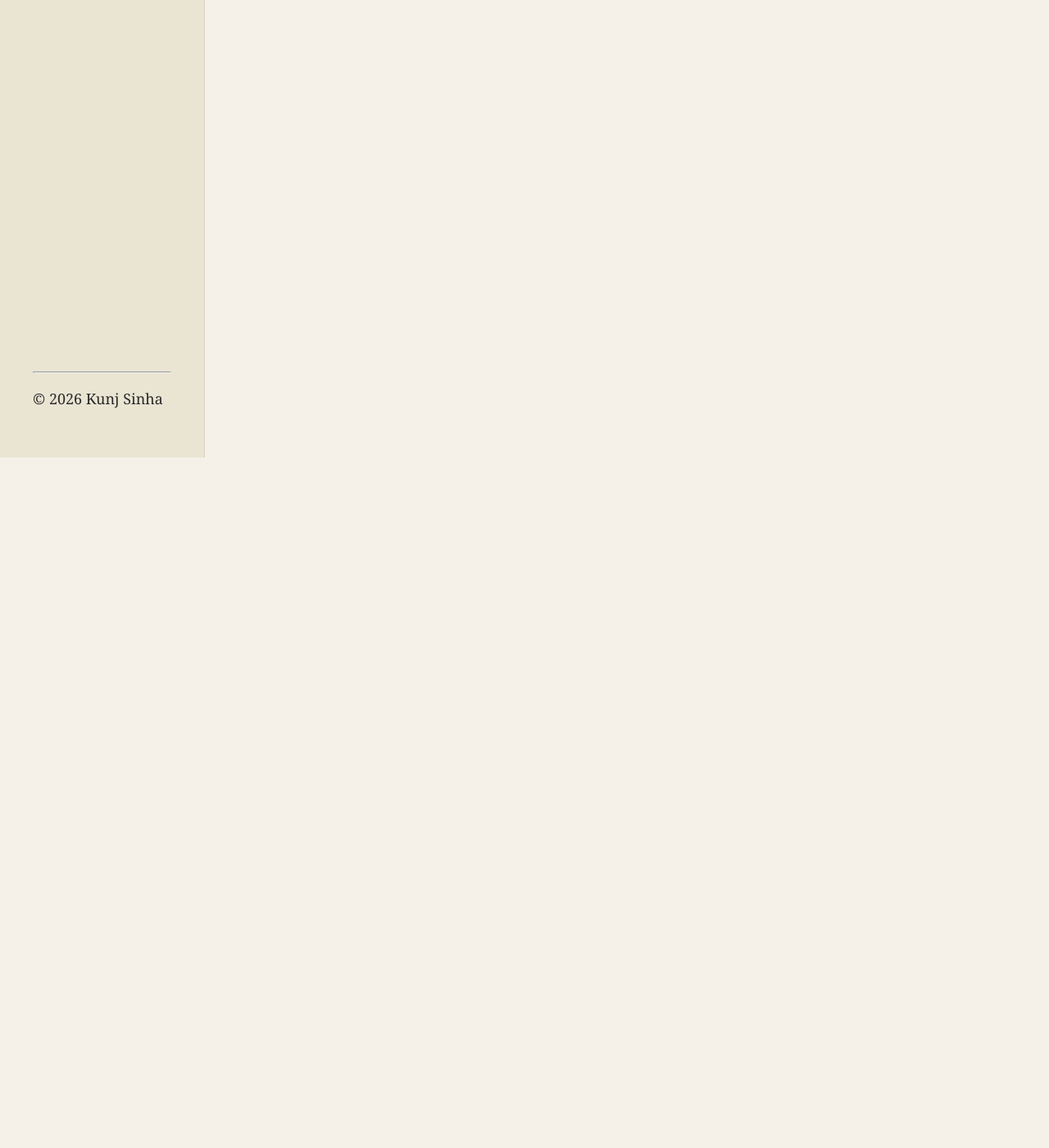
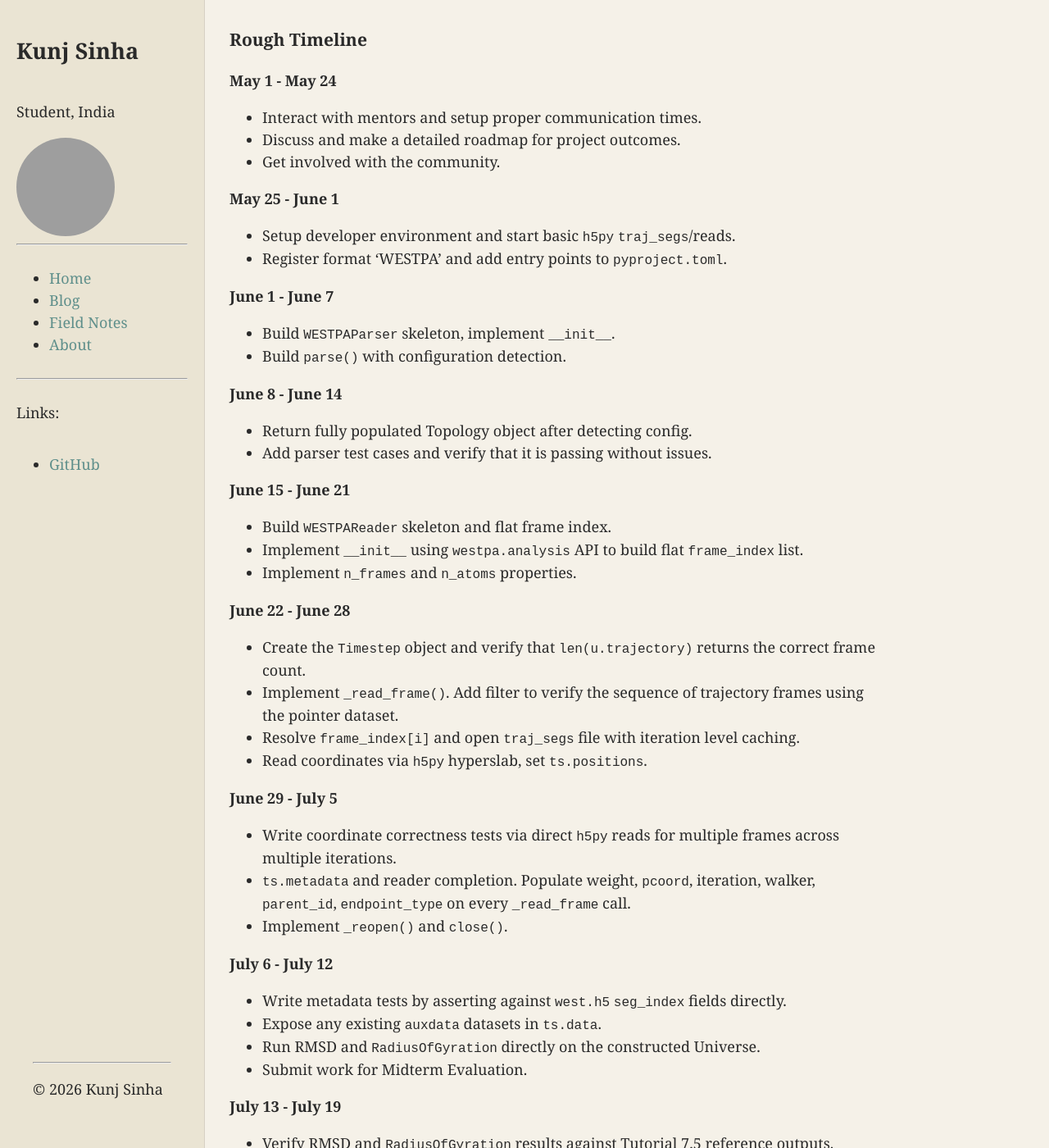
Before and after one commit to kunjsinha/kunjsinha.github.io, a Jekyll site: the page built from _posts/2026-05-02-GSoC-intro.md, in a window 1280 px wide and 1400 px high, scrolled down 842 px. Shown: the whole window at 82% size. Built offline with Jekyll 4.4.1, drawn with Linux system fonts in a browser that asks for light colours; some of the changed text lies outside the part shown; grey boxes are pictures that could not be loaded.

Commit message:
Add rough timeline for gsoc to blog post 1

```diff
--- a/_posts/2026-05-02-GSoC-intro.md
+++ b/_posts/2026-05-02-GSoC-intro.md
@@ -11,7 +11,7 @@ date: 2026-05-02
 
 Hi! I’m Kunj Sinha
 
-A big thanks to [MDAnalysis](https://www.mdanalysis.org/) and [WESTPA](https://westpa.github.io/westpa/) for accepting my proposal for [GSoC 2026](https://summerofcode.withgoogle.com/).
+A big thanks to [MDAnalysis](https://www.mdanalysis.org/) and [WESTPA](https://westpa.github.io/westpa/) for accepting my proposal for [Google Summer of Code 2026](https://summerofcode.withgoogle.com/).
 
 I'll be mentored by [Jeremy Leung](https://github.com/jeremyleung521), [Lillian Chong](https://github.com/ltchong) and [Nilay Verma](https://github.com/nilay-v3rma).
 
@@ -20,4 +20,74 @@ I will be working on the project ["Interface for post-simulation analysis (“cr
 Summary: <br>
 This project aims to implement a WESTPAParser and a WESTPAReader in WESTPA which will expose WESTPA’s [HDF5 Framework](https://westpa.readthedocs.io/en/latest/users_guide/hdf5.html) simulation data as a standard MDAnalysis [Universe](https://userguide.mdanalysis.org/stable/universe.html). Currently, users are required to write extensive boilerplate code to manually navigate the HDF5 simulation data via WESTPA’s [w_crawl](https://westpa.readthedocs.io/en/latest/documentation/cli/w_crawl.html) before any structural observables can be computed. This project replaces that manual process by allowing users to obtain an MDAnalysis Universe directly from a west.h5 simulation file. This native integration will be accessible through both a Python API and a new w_mdacrawl CLI tool, serving as a high performance drop-in replacement for existing workflows. The project will also allow users to use MDAnalysis’s AnalysisBase backend to perform analysis using parallelization. Furthermore, the project will also implement a method to save the resulting analysis results back into the HDF5 framework as auxdata. This will ensure that any computed properties remain compatible with the broader WESTPA ecosystem for use in future simulations or downstream analysis tools like [w_ipa](https://westpa.readthedocs.io/en/latest/users_guide/command_line_tools/w_ipa.html).
 
+<br>
+
+### Rough Timeline
+
+**May 1 - May 24**
+* Interact with mentors and setup proper communication times.
+* Discuss and make a detailed roadmap for project outcomes.
+* Get involved with the community.
+
+**May 25 - June 1**
+* Setup developer environment and start basic `h5py` `traj_segs`/reads.
+* Register format ‘WESTPA’ and add entry points to `pyproject.toml`.
+
+**June 1 - June 7**
+* Build `WESTPAParser` skeleton, implement `__init__`.
+* Build `parse()` with configuration detection.
+
+**June 8 - June 14**
+* Return fully populated Topology object after detecting config.
+* Add parser test cases and verify that it is passing without issues.
+
+**June 15 - June 21**
+* Build `WESTPAReader` skeleton and flat frame index.
+* Implement `__init__` using `westpa.analysis` API to build flat `frame_index` list.
+* Implement `n_frames` and `n_atoms` properties.
+
+**June 22 - June 28**
+* Create the `Timestep` object and verify that `len(u.trajectory)` returns the correct frame count.
+* Implement `_read_frame()`. Add filter to verify the sequence of trajectory frames using the pointer dataset.
+* Resolve `frame_index[i]` and open `traj_segs` file with iteration level caching.
+* Read coordinates via `h5py` hyperslab, set `ts.positions`.
+
+**June 29 - July 5**
+* Write coordinate correctness tests via direct `h5py` reads for multiple frames across multiple iterations.
+* `ts.metadata` and reader completion. Populate weight, `pcoord`, iteration, walker, `parent_id`, `endpoint_type` on every `_read_frame` call.
+* Implement `_reopen()` and `close()`.
+
+**July 6 - July 12**
+* Write metadata tests by asserting against `west.h5` `seg_index` fields directly.
+* Expose any existing `auxdata` datasets in `ts.data`.
+* Run RMSD and `RadiusOfGyration` directly on the constructed Universe.
+* Submit work for Midterm Evaluation.
+
+**July 13 - July 19**
+* Verify RMSD and `RadiusOfGyration` results against Tutorial 7.5 reference outputs.
+* Setup skeleton for parallelization support.
+* Document completed work so far.
+
+**July 20 - July 26**
+* Implement parallelization by adding `__getstate__` and `__setstate__` for `h5py` handle management.
+* Test that pickling the reader works without `TypeError`.
+* Run analysis and check whether results are identical to a serial run. Test with `n_workers=4`.
+* Implement `save_to_west_h5()` completely and handle overwrite cases.
+
+**July 27 - August 2**
+* Verify `w_ipa` compatibility.
+* Verify written `auxdata` is readable without errors.
+
+**August 3 - August 9**
+* Implement `w_mdacrawl` CLI tool via `argparse` and setup the entire pipeline from Universe construction to `save_to_west_h5()`.
+* Register as console script entry point.
+* Verify the entire project works as intended with all the test cases passing.
+
+**August 10 - August 16**
+* Create Jupyter notebook tutorial by reproducing the entire Tutorial 7.5 `w_crawl` workflow.
+* Write documentation for all three public APIs - `WESTPAParser`, `WESTPAReader`, `save_to_west_h5()`.
+* Project Completion and Submission
+* Work on future enhancements if time permits.
+
+
 I will be posting updates of my progress here.
```
